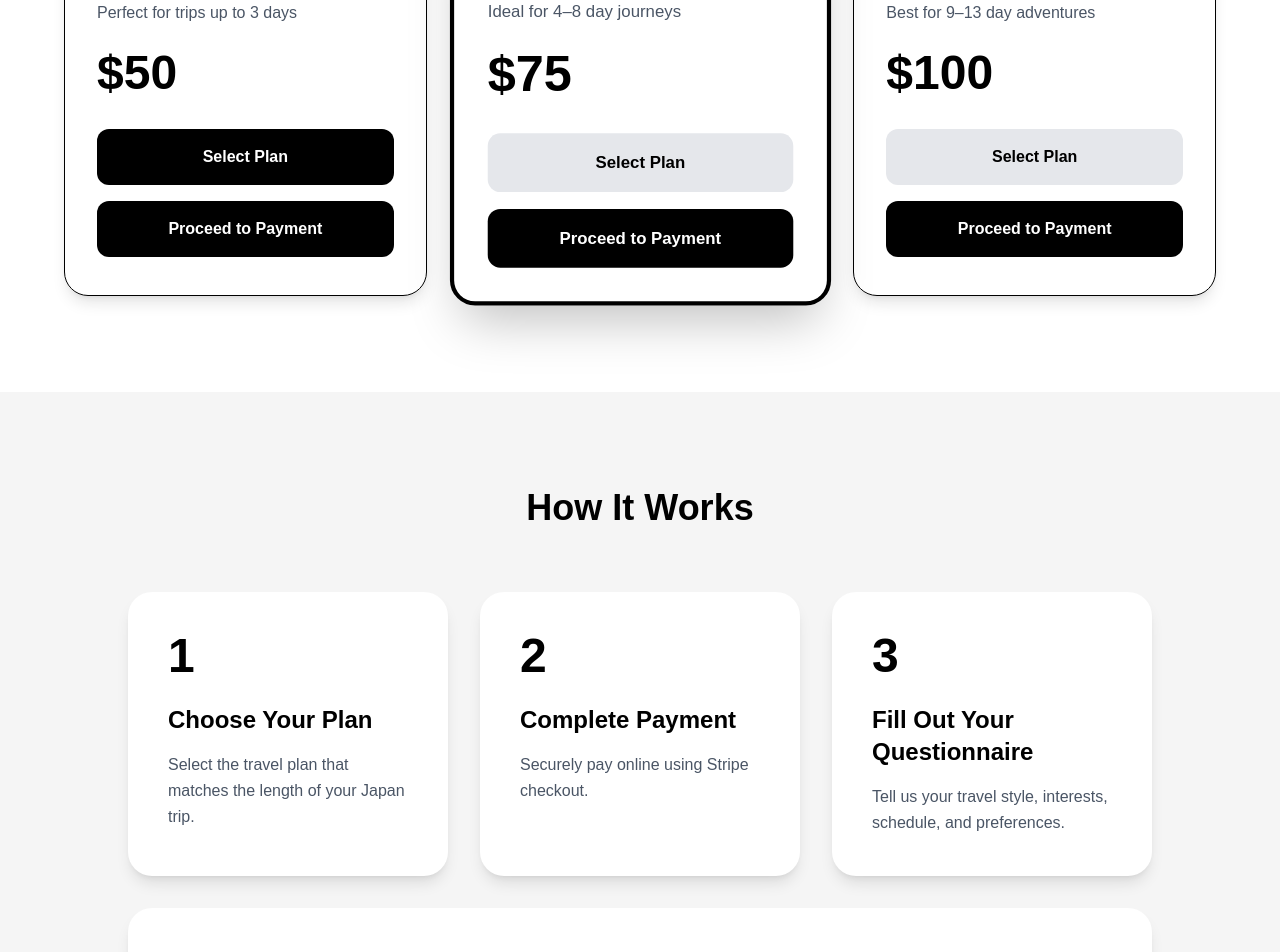
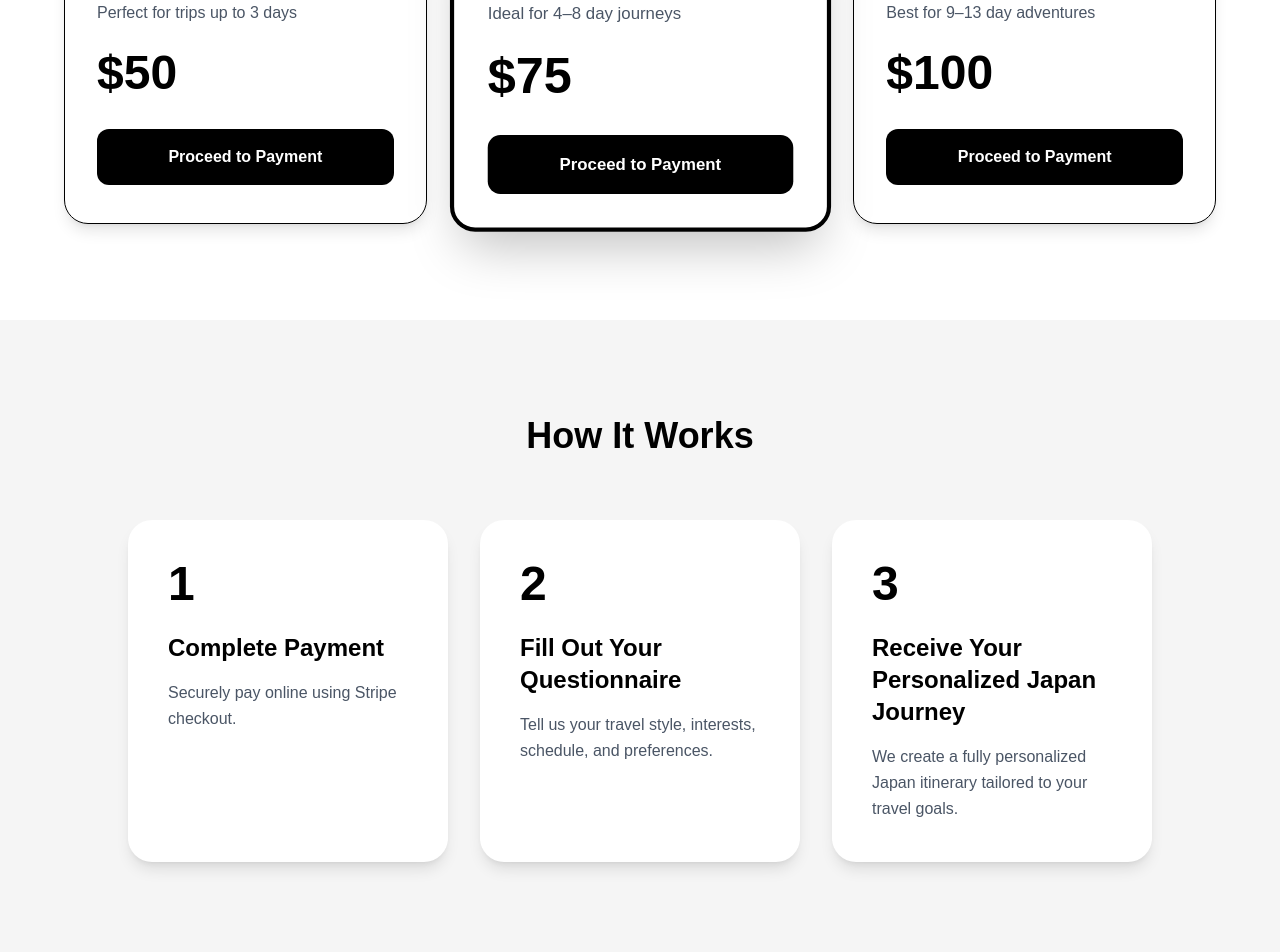
Before and after one commit to personatraveljp-star/MyJapanJourney, a Next.js app: page / in a window 1280 px wide. Shown: the part 1700-2652 px from the top of the page. Built offline with nearby package versions, Linux system fonts and the light colour scheme.

Commit message:
Fix loggedIn error

```diff
--- a/app/page.tsx
+++ b/app/page.tsx
@@ -6,7 +6,7 @@ type Language = "EN" | "JP" | "FR" | "ES" | "CN" | "KR";
 
 export default function MyJapanJourneyLandingPage() {
   const [language, setLanguage] = useState<Language>("EN");
-  const [loggedIn, setLoggedIn] = useState(false);
+
   const [paid, setPaid] = useState(false);
 
   const [selectedPlan, setSelectedPlan] = useState("basic");
@@ -53,8 +53,6 @@ export default function MyJapanJourneyLandingPage() {
       standardDesc: "Ideal for 4–8 day journeys",
       premiumDesc: "Best for 9–13 day adventures",
 
-      selectPlan: "Select Plan",
-
       how: "How It Works",
 
       about: "About",
@@ -99,8 +97,6 @@ export default function MyJapanJourneyLandingPage() {
       basicDesc: "3日以内の旅行向け",
       standardDesc: "4〜8日間の旅行向け",
       premiumDesc: "9〜13日間の旅行向け",
-
-      selectPlan: "このプランを選択",
 
       how: "ご利用の流れ",
 
@@ -147,8 +143,6 @@ export default function MyJapanJourneyLandingPage() {
       standardDesc: "Idéal pour les voyages de 4 à 8 jours",
       premiumDesc: "Parfait pour les voyages de 9 à 13 jours",
 
-      selectPlan: "Choisir ce plan",
-
       how: "Comment ça marche",
 
       about: "À propos",
@@ -194,8 +188,6 @@ export default function MyJapanJourneyLandingPage() {
       standardDesc: "Ideal para viajes de 4 a 8 días",
       premiumDesc: "Perfecto para viajes de 9 a 13 días",
 
-      selectPlan: "Seleccionar plan",
-
       how: "Cómo funciona",
 
       about: "Acerca de",
@@ -239,8 +231,6 @@ export default function MyJapanJourneyLandingPage() {
       basicDesc: "适合3天以内旅行",
       standardDesc: "适合4至8天旅行",
       premiumDesc: "适合9至13天旅行",
-
-      selectPlan: "选择此方案",
 
       how: "使用流程",
 
@@ -286,8 +276,6 @@ export default function MyJapanJourneyLandingPage() {
       standardDesc: "4~8일 여행에 적합",
       premiumDesc: "9~13일 여행에 적합",
 
-      selectPlan: "플랜 선택",
-
       how: "이용 방법",
 
       about: "소개",
@@ -318,20 +306,26 @@ export default function MyJapanJourneyLandingPage() {
 
   const t = translations[language];
 
-  const handleCheckout = async () => {
+  const handleCheckout = async (
+    plan: "basic" | "standard" | "premium"
+  ) => {
+
+    const amount =
+      plan === "basic"
+        ? 5000
+        : plan === "standard"
+        ? 7500
+        : 10000;
+
     const response = await fetch("/api/checkout", {
       method: "POST",
+
       headers: {
         "Content-Type": "application/json",
       },
 
       body: JSON.stringify({
-        amount:
-          selectedPlan === "basic"
-            ? 5000
-            : selectedPlan === "standard"
-            ? 7500
-            : 10000,
+        amount,
       }),
     });
 
@@ -420,27 +414,15 @@ export default function MyJapanJourneyLandingPage() {
               $50
             </div>
 
-            <div className="space-y-4">
-
             <button
-                onClick={() => setSelectedPlan("basic")}
-                className={`w-full py-4 rounded-xl font-semibold transition ${
-                  selectedPlan === "basic"
-                    ? "bg-black text-white"
-                    : "bg-gray-200"
-                }`}
-              >
-                {t.selectPlan}
-              </button>
-
-              <button
-                onClick={handleCheckout}
+              onClick={() => {
+                setSelectedPlan("basic");
+                handleCheckout("basic");
+              }}
               className="w-full bg-black text-white py-4 rounded-xl font-bold hover:opacity-90 transition"
             >
               {t.payment}
             </button>
-
-            </div>
           </div>
 
           {/* STANDARD */}
@@ -457,27 +439,15 @@ export default function MyJapanJourneyLandingPage() {
               $75
             </div>
 
-            <div className="space-y-4">
-
             <button
-                onClick={() => setSelectedPlan("standard")}
-                className={`w-full py-4 rounded-xl font-semibold transition ${
-                  selectedPlan === "standard"
-                    ? "bg-black text-white"
-                    : "bg-gray-200"
-                }`}
-              >
-                {t.selectPlan}
-              </button>
-
-              <button
-                onClick={handleCheckout}
+              onClick={() => {
+                setSelectedPlan("standard");
+                handleCheckout("standard");
+              }}
               className="w-full bg-black text-white py-4 rounded-xl font-bold hover:opacity-90 transition"
             >
               {t.payment}
             </button>
-
-            </div>
           </div>
 
           {/* PREMIUM */}
@@ -494,27 +464,15 @@ export default function MyJapanJourneyLandingPage() {
               $100
             </div>
 
-            <div className="space-y-4">
-
             <button
-                onClick={() => setSelectedPlan("premium")}
-                className={`w-full py-4 rounded-xl font-semibold transition ${
-                  selectedPlan === "premium"
-                    ? "bg-black text-white"
-                    : "bg-gray-200"
-                }`}
-              >
-                {t.selectPlan}
-              </button>
-
-              <button
-                onClick={handleCheckout}
+              onClick={() => {
+                setSelectedPlan("premium");
+                handleCheckout("premium");
+              }}
               className="w-full bg-black text-white py-4 rounded-xl font-bold hover:opacity-90 transition"
             >
               {t.payment}
             </button>
-
-            </div>
           </div>
 
         </div>
@@ -535,21 +493,6 @@ export default function MyJapanJourneyLandingPage() {
             </div>
 
             <h3 className="text-2xl font-bold mb-4">
-              Choose Your Plan
-            </h3>
-
-            <p className="text-gray-600 leading-relaxed">
-              Select the travel plan that matches the length of your Japan trip.
-            </p>
-          </div>
-
-          {/* STEP 2 */}
-          <div className="bg-white rounded-3xl p-10 shadow-lg">
-            <div className="text-5xl font-bold mb-6">
-              2
-            </div>
-
-            <h3 className="text-2xl font-bold mb-4">
               Complete Payment
             </h3>
 
@@ -558,10 +501,10 @@ export default function MyJapanJourneyLandingPage() {
             </p>
           </div>
 
-          {/* STEP 3 */}
+          {/* STEP 2 */}
           <div className="bg-white rounded-3xl p-10 shadow-lg">
             <div className="text-5xl font-bold mb-6">
-              3
+              2
             </div>
 
             <h3 className="text-2xl font-bold mb-4">
@@ -573,10 +516,10 @@ export default function MyJapanJourneyLandingPage() {
             </p>
           </div>
 
-          {/* STEP 4 */}
-          <div className="bg-white rounded-3xl p-10 shadow-lg md:col-span-3">
+          {/* STEP 3 */}
+          <div className="bg-white rounded-3xl p-10 shadow-lg">
             <div className="text-5xl font-bold mb-6">
-              4
+              3
             </div>
 
             <h3 className="text-2xl font-bold mb-4">
@@ -590,6 +533,72 @@ export default function MyJapanJourneyLandingPage() {
 
         </div>
       </section>
+
+      {/* ABOUT */}
+      <section className="py-24 px-6">
+        <div className="max-w-4xl mx-auto text-center">
+          <h2 className="text-4xl font-bold mb-10">
+            {t.about}
+          </h2>
+
+          <p className="text-xl text-gray-600 leading-relaxed">
+            {t.aboutText}
+          </p>
+        </div>
+      </section>
+
+      {/* QUESTIONNAIRE */}
+      {paid && (
+        <section className="py-24 px-6 bg-neutral-100">
+          <div className="max-w-3xl mx-auto bg-white rounded-3xl p-10 shadow-2xl">
+
+            <h2 className="text-4xl font-bold mb-10 text-center">
+              {t.questionnaire}
+            </h2>
+
+            <div className="space-y-6">
+
+              {Object.entries({
+                name: t.name,
+                email: t.email,
+                country: t.country,
+                dates: t.dates,
+                travelers: t.travelers,
+                budget: t.budget,
+                places: t.places,
+                interests: t.interests,
+                food: t.food,
+                transportation: t.transportation,
+                requests: t.requests,
+                japanVisit: t.japanVisit,
+              }).map(([key, label]) => (
+                <div key={key}>
+                  <label className="block mb-2 font-semibold">
+                    {label}
+                  </label>
+
+                  <input
+                    type="text"
+                    value={(formData as any)[key]}
+                    onChange={(e) =>
+                      setFormData({
+                        ...formData,
+                        [key]: e.target.value,
+                      })
+                    }
+                    className="w-full border rounded-xl p-4"
+                  />
+                </div>
+              ))}
+
+              <button className="w-full bg-black text-white py-4 rounded-xl text-lg font-bold">
+                {t.submit}
+              </button>
+
+            </div>
+          </div>
+        </section>
+      )}
     </main>
   );
 }
```
Lines whose indentation alone changed are shown as unchanged.
